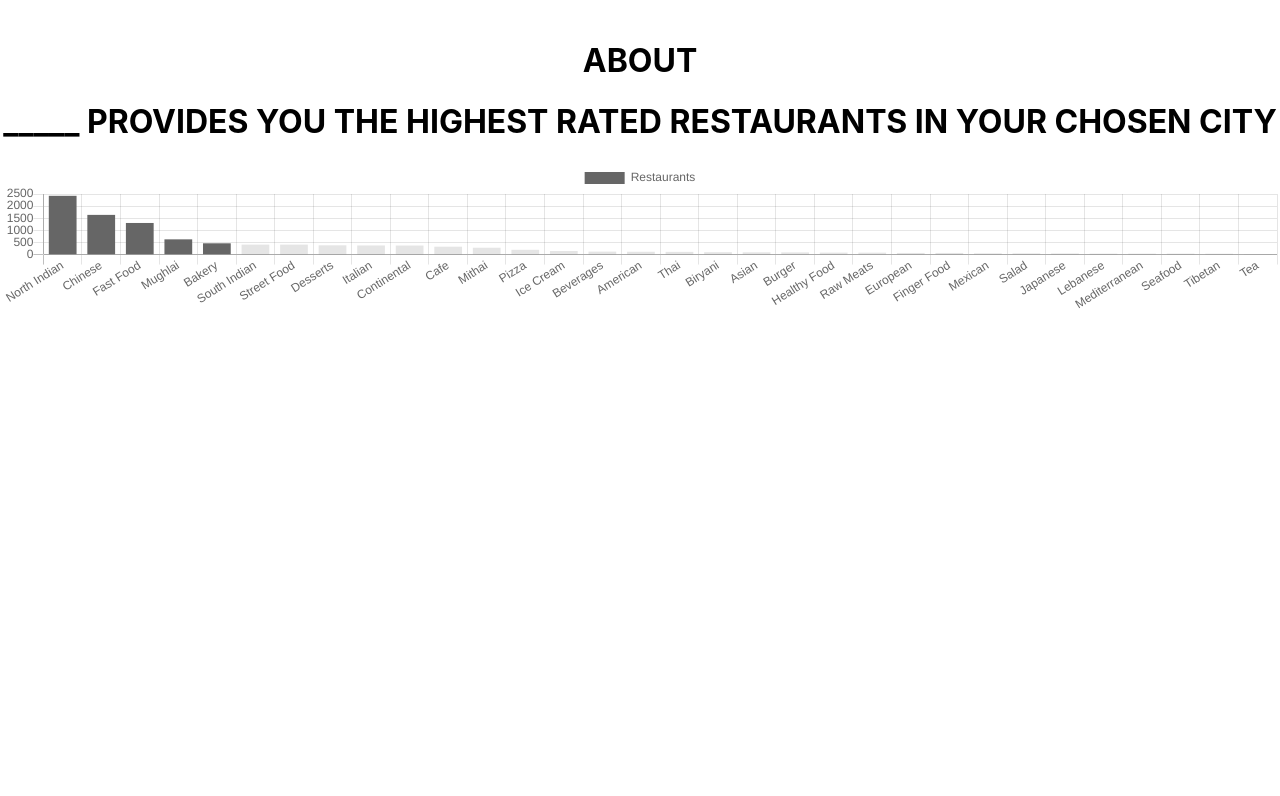
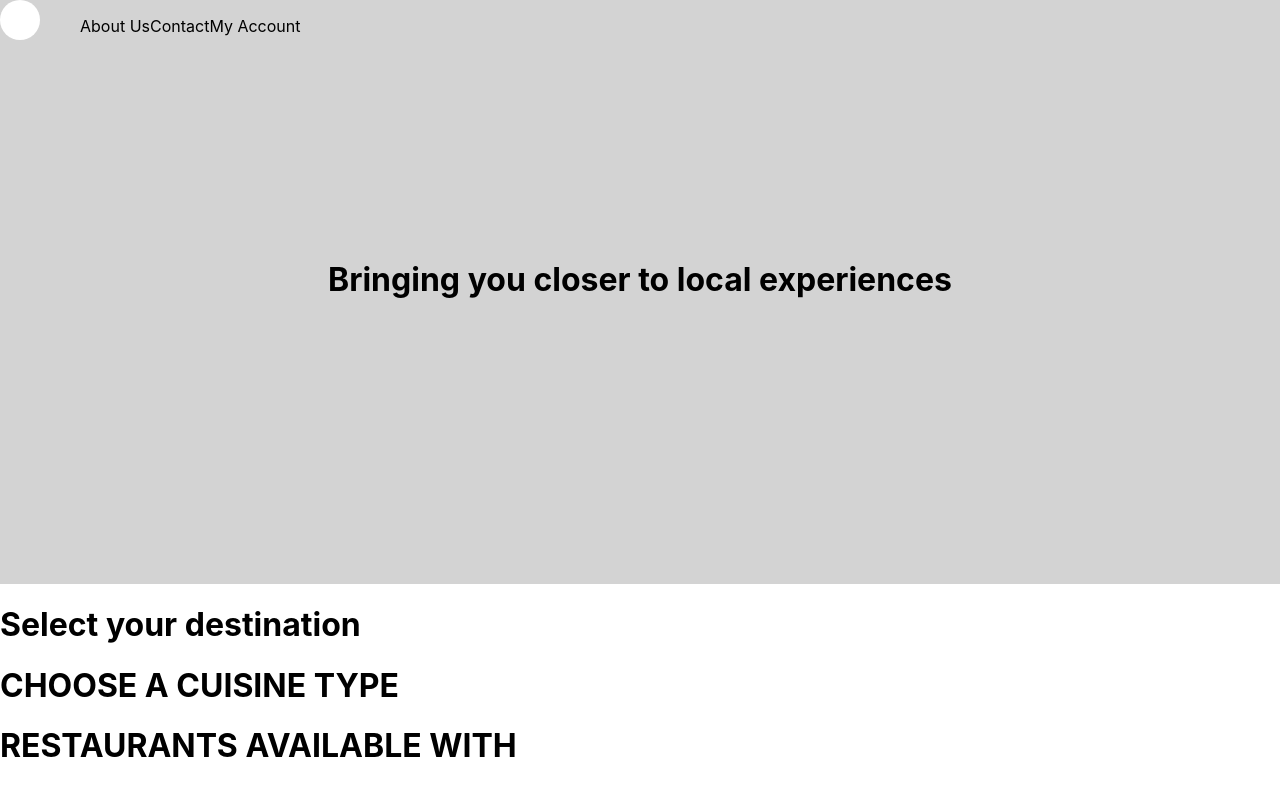
Before and after one commit to bowenbride/sjyamr-3d-hackathon, a React (Create React App) app in the folder client/: page / in a window 1280 px wide. Shown: the top 796 px of the page. Built offline with nearby package versions, Linux system fonts and the light colour scheme.

Commit message:
Hero Section under construction

```diff
--- a/client/src/App.js
+++ b/client/src/App.js
@@ -1,12 +1,12 @@
 import React from "react";
 import logo from "./logo.svg";
-import "./App.css";
+import "./styles/main.css";
 import Home from "./components/Home";
 
 function App() {
   return (
     <div className="App">
-    <Home />
+      <Home />
     </div>
   );
 }
--- a/client/src/components/Home.js
+++ b/client/src/components/Home.js
@@ -1,14 +1,25 @@
-import React, { Component } from 'react'
-import Hero from './home/Hero'
-import Chart from './Chart'
+import React, { Component } from "react";
+import Hero from "./home/Hero";
+import Chart from "./Chart";
 
 export default class Home extends Component {
-    render() {
-        return (
-            <div>
-                <Hero />
-                <Chart />
-            </div>
-        )
-    }
+  render() {
+    return (
+      <div className="home">
+        <Hero />
+        <div className="home__destination">
+          <h1 className="home__destination--header">Select your destination</h1>
+          <div className="home__destination--item"></div>
+        </div>
+        <div className="home__cuisine">
+          <h1 className="home__cuisine--header">CHOOSE A CUISINE TYPE</h1>
+          <div className="home__cuisine--selector"></div>
+        </div>
+        <div className="home__result">
+          <h1 className="home__result--header">RESTAURANTS AVAILABLE WITH</h1>
+          <div className="home__result--return"></div>
+        </div>
+      </div>
+    );
+  }
 }
--- a/client/src/components/home/Hero.js
+++ b/client/src/components/home/Hero.js
@@ -1,4 +1,4 @@
-import React, { Component } from 'react'
+import React, { Component } from "react";
 
 export default class Hero extends Component {
   render() {
@@ -6,14 +6,20 @@ export default class Hero extends Component {
       <div className="hero">
         <div className="hero__container">
           <div className="hero__topbar">
-                        <img className="hero__topbar--img"/>
-                        <h1 className="hero__topbar--about">ABOUT</h1>
+            <div className="hero__avatar">
+              <img className="hero__avatar--img" />
             </div>
-                    <div className="hero__headers">
-                        <h1>_____ PROVIDES YOU THE HIGHEST RATED RESTAURANTS IN YOUR CHOSEN CITY</h1>
+            <ul className="hero__topbar--list">
+              <li className="hero__topbar--item">About Us</li>
+              <li className="hero__topbar--item">Contact</li>
+              <li className="hero__topbar--item">My Account</li>
+            </ul>
+          </div>
+          <h1 className="hero__header">
+            Bringing you closer to local experiences
+          </h1>
         </div>
       </div>
-            </div>
-        )
+    );
   }
 }
--- a/client/src/styles/main.css
+++ b/client/src/styles/main.css
@@ -1 +1,45 @@
-/* No CSS *//*# sourceMappingURL=main.css.map */
+.hero {
+  width: 100vw;
+  background-color: lightgray;
+  height: 584px;
+}
+
+.hero__container {
+  display: -webkit-box;
+  display: -ms-flexbox;
+  display: flex;
+  -ms-flex-wrap: wrap;
+      flex-wrap: wrap;
+  -webkit-box-pack: center;
+      -ms-flex-pack: center;
+          justify-content: center;
+}
+
+.hero__avatar {
+  width: 40px;
+  height: 40px;
+  background-color: white;
+  border-radius: 50%;
+}
+
+.hero__topbar {
+  display: -webkit-box;
+  display: -ms-flexbox;
+  display: flex;
+  -ms-flex-preferred-size: 100%;
+      flex-basis: 100%;
+}
+
+.hero__topbar--list {
+  list-style-type: none;
+  display: -webkit-box;
+  display: -ms-flexbox;
+  display: flex;
+  -ms-flex-item-align: end;
+      align-self: flex-end;
+}
+
+.hero__header {
+  margin-top: 13rem;
+}
+/*# sourceMappingURL=main.css.map */
--- a/client/src/styles/main.scss
+++ b/client/src/styles/main.scss
@@ -1,2 +1,2 @@
 @import "./partials/breakpoints";
-@import "./partials/navbar0;"
+@import "./partials/hero";
--- a/client/src/styles/partials/_hero.scss
+++ b/client/src/styles/partials/_hero.scss
@@ -0,0 +1,32 @@
+.hero {
+  width: 100vw;
+  background-color: lightgray;
+  height: 584px;
+
+  &__container {
+    display: flex;
+    flex-wrap: wrap;
+    justify-content: center;
+  }
+
+  &__avatar {
+    width: 40px;
+    height: 40px;
+    background-color: white;
+    border-radius: 50%;
+  }
+  &__topbar {
+    display: flex;
+    flex-basis: 100%;
+
+    &--list {
+      list-style-type: none;
+      display: flex;
+      align-self: flex-end;
+    }
+  }
+
+  &__header {
+    margin-top: 13rem;
+  }
+}
```
Also changed, not shown: 1 other file (tests, documents, lock files or other folders). Lines whose indentation alone changed are shown as unchanged.
